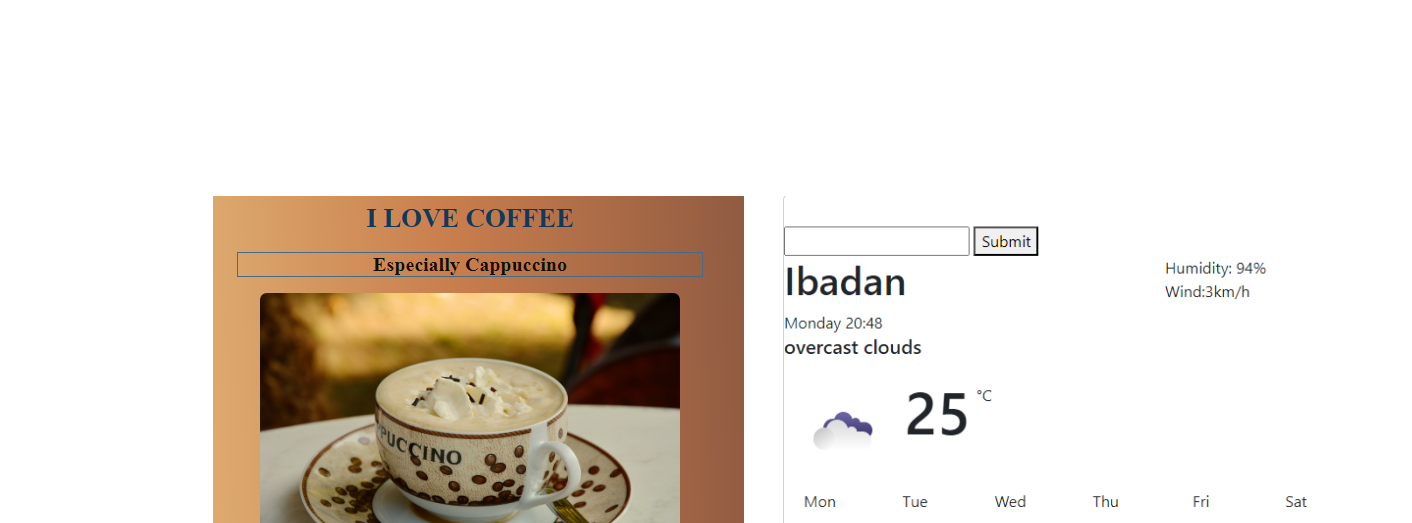
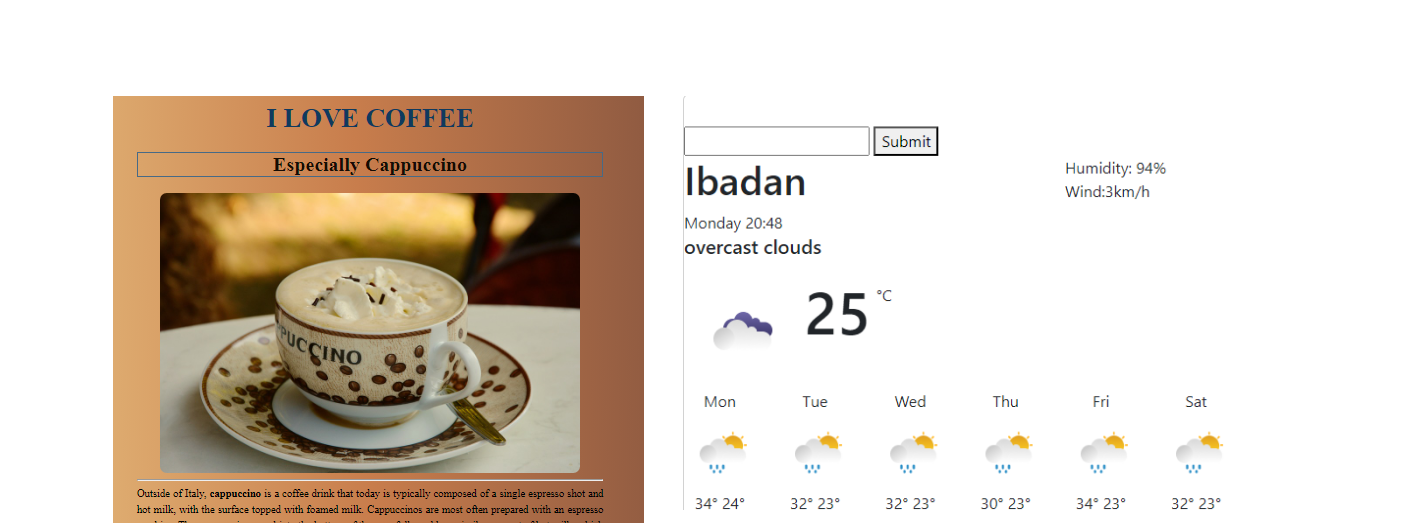
Before and after one commit to Sadebeauty/Responsive-project, a plain HTML site: page work.html in a window 1280 px wide. Shown: the part 257-780 px from the top of the page, 1412 px wide, since content can reach past the window. Drawn offline with nearby package versions, Linux system fonts and the light colour scheme.

Commit message:
Update styles.css

```diff
--- a/css/styles.css
+++ b/css/styles.css
@@ -65,9 +65,7 @@ p {
   line-height: 27px;
 }
 .content-container {
-  display: flex;
-  justify-content: space-evenly;
-  margin: 200px;
+  margin: 100px;
 }
 .content-container h1 {
   font-family: var(--font-family);
@@ -96,7 +94,7 @@ p {
   line-height: 30px;
 }
 .content {
-  margin: 0 auto;
+  margin-top: 0 auto;
 }
 .content h1 {
   text-align: center;
```
